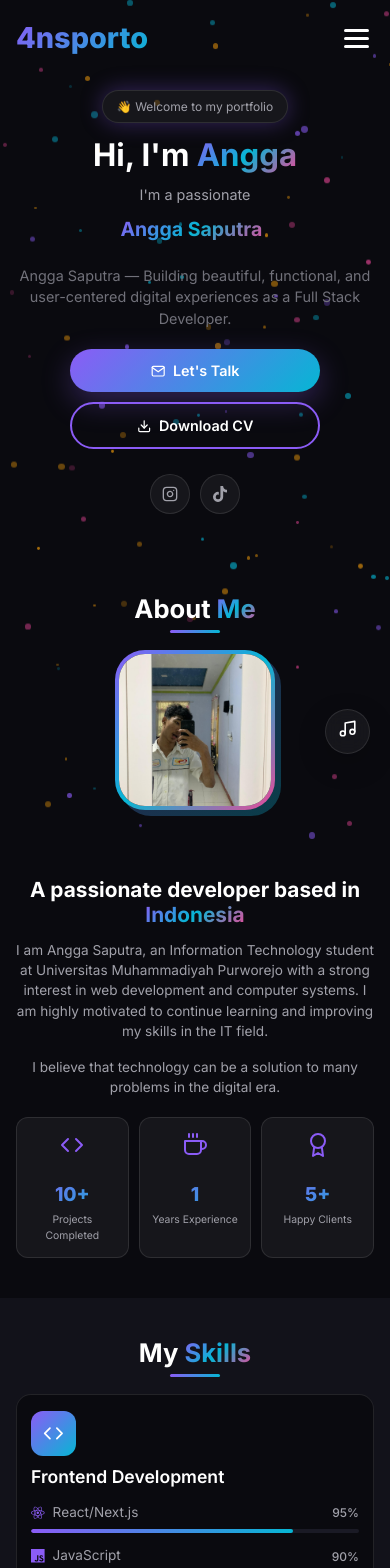
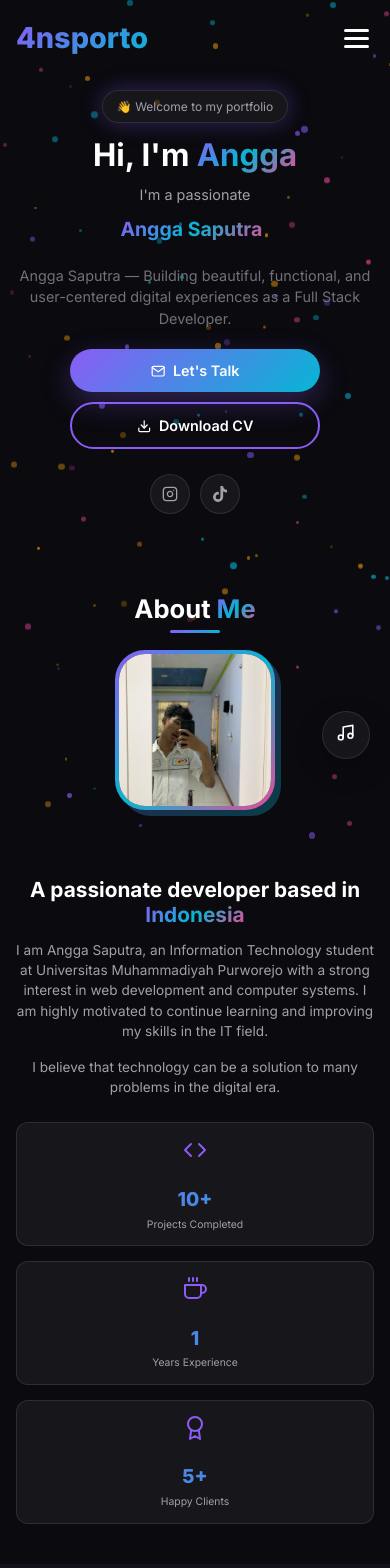
Before and after one commit to anggasaputra-hub/portofolio-angga, a React (Vite) app: page / in a window 390 px wide. Shown: the top 1568 px of the page. Built offline with nearby package versions, Linux system fonts and the light colour scheme.

Commit message:
UI/UX Polish: Improved responsive layout, spacing, and mobile consistency

```diff
--- a/src/components/ScrollToTop.jsx
+++ b/src/components/ScrollToTop.jsx
@@ -38,8 +38,8 @@ const ScrollToTop = () => {
                     whileTap={{ scale: 0.9 }}
                     style={{
                         position: 'fixed',
-                        bottom: '20px',
-                        right: '25px', // slightly adjusted to clear scrollbars
+                        bottom: '25px',
+                        right: '20px', // aligned with music player
                         backgroundColor: 'var(--gradient-1)', // Fallback
                         background: 'linear-gradient(135deg, var(--gradient-1), var(--gradient-2))',
                         color: 'white',
--- a/src/index.css
+++ b/src/index.css
@@ -112,7 +112,7 @@ a {
 .section-title {
   font-size: clamp(2rem, 5vw, 3rem);
   text-align: center;
-  margin-bottom: 60px;
+  margin-bottom: 40px;
   position: relative;
 }
 
@@ -133,7 +133,7 @@ a {
   display: inline-flex;
   align-items: center;
   gap: 8px;
-  padding: 14px 32px;
+  padding: 12px 28px;
   border-radius: 50px;
   font-weight: 600;
   font-size: 1rem;
@@ -322,6 +322,7 @@ a {
   background: var(--gradient-1);
   border-color: var(--gradient-1);
   transform: rotate(180deg);
+  box-shadow: 0 0 15px rgba(139, 92, 246, 0.5);
 }
 
 .hamburger {
@@ -702,6 +703,9 @@ a {
   overflow: hidden;
   transition: all var(--transition-medium);
   perspective: 1000px;
+  display: flex;
+  flex-direction: column;
+  height: 100%;
 }
 
 .project-card:hover {
@@ -768,6 +772,9 @@ a {
 
 .project-info {
   padding: 25px;
+  display: flex;
+  flex-direction: column;
+  flex-grow: 1;
 }
 
 .project-title {
@@ -779,6 +786,7 @@ a {
   color: var(--text-secondary);
   font-size: 0.95rem;
   margin-bottom: 20px;
+  flex-grow: 1;
 }
 
 .project-tech {
@@ -1065,14 +1073,15 @@ textarea.form-input {
     background: rgba(18, 18, 26, 0.98);
     flex-direction: column;
     justify-content: center;
-    align-items: flex-start;
-    padding: 30px 20px;
-    gap: 20px;
+    align-items: center;
+    padding: 30px;
+    gap: 35px;
     transition: right var(--transition-medium);
     border-left: 1px solid var(--glass-border);
     z-index: 1000;
-    backdrop-filter: blur(20px);
-    -webkit-backdrop-filter: blur(20px);
+    backdrop-filter: blur(25px);
+    -webkit-backdrop-filter: blur(25px);
+    box-shadow: -10px 0 30px rgba(0,0,0,0.5);
   }
 
   .nav-menu.active {
@@ -1195,9 +1204,13 @@ textarea.form-input {
   }
 
   .about-stats {
-    grid-template-columns: repeat(3, 1fr);
-    gap: 10px;
-    margin-top: 20px;
+    grid-template-columns: repeat(2, 1fr);
+    gap: 15px;
+    margin-top: 25px;
+  }
+
+  .stat-item:last-child {
+    grid-column: span 2;
   }
 
   .stat-item {
@@ -1570,12 +1583,22 @@ textarea.form-input {
 
 @media (max-width: 768px) {
   .music-player-container {
-    bottom: 90px;
+    bottom: 85px;
     right: 20px;
   }
 
   .music-btn {
-    width: 45px;
-    height: 45px;
-  }
-}
+    width: 48px;
+    height: 48px;
+  }
+}
+
+@media (max-width: 480px) {
+  .about-stats {
+    grid-template-columns: 1fr;
+  }
+
+  .stat-item:last-child {
+    grid-column: span 1;
+  }
+}
```
